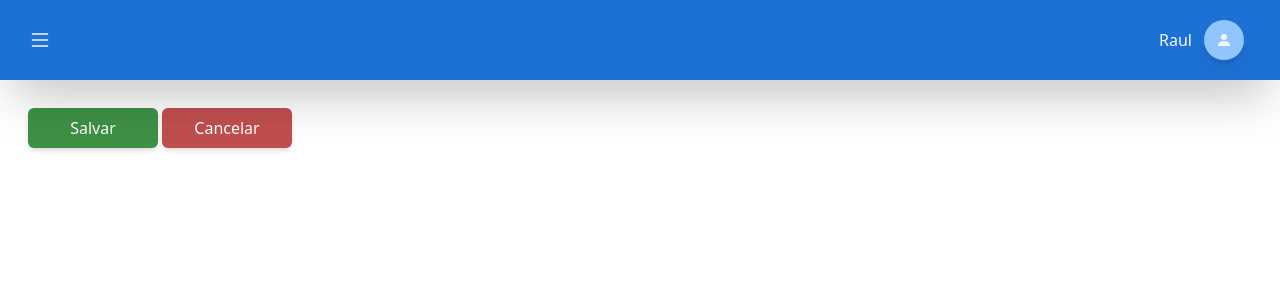
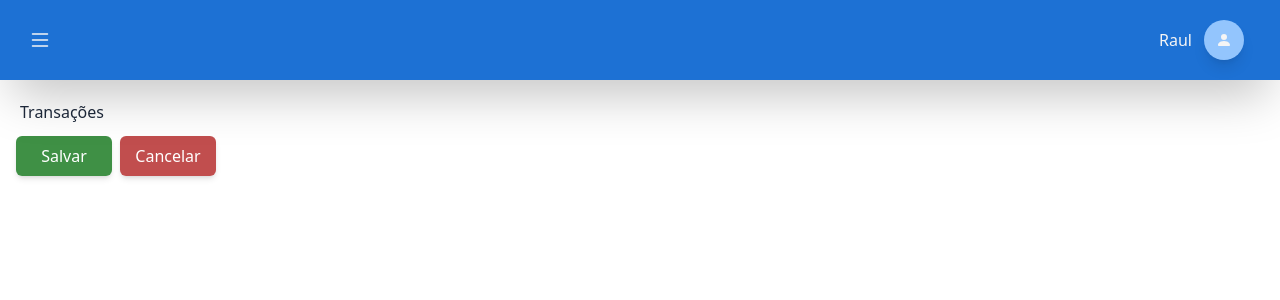
Before and after one commit to Raul26-tech/As-Money, a React (Create React App) app: page /transactions/form in a window 1280 px wide. Shown: the top 300 px of the page. Built offline with nearby package versions, Linux system fonts and the light colour scheme.

Commit message:
Ajustando Layout do componente HeaderTopForm

```diff
--- a/src/components/Button/index.tsx
+++ b/src/components/Button/index.tsx
@@ -23,9 +23,9 @@ export default function Button({
     ...rest
 }: IButtonProps) {
     return (
-        <div className="w-[10rem] md:w-full flex">
+        <div className="flex">
             <button
-                className={`w-full flex justify-center items-center p-2 rounded-md text-white font-normal shadow-md ${COLORS[pattern]} ${addClassName}`}
+                className={`w-[6rem] flex justify-center items-center p-2 rounded-md text-white font-normal shadow-md ${COLORS[pattern]} ${addClassName}`}
                 onClick={onCancel}
                 {...rest}
             >
--- a/src/components/HeaderTopForm/index.tsx
+++ b/src/components/HeaderTopForm/index.tsx
@@ -25,22 +25,21 @@ export default function HeaderTopForm({
 }: IHeaderFormProps) {
     return (
         <>
-            <div className="grid grid-cols-4 w-full h-[5rem]">
-                <div className="flex grid-cols-4 space-x-1 m-7 justify-start items-center">
+            <section className="flex flex-col m-3 p-1">
+                <div className="p-1 text-md text-slate-800">
+                    <span>{titleSection}</span>
+                </div>
+                <div className="flex space-x-2 mt-2">
                     {modeSave && (
-                        <Button
-                            pattern="success"
-                            type="submit"
-                            onClick={onHandleSave}
-                        >
+                        <Button pattern="success" type="submit">
                             Salvar
                         </Button>
                     )}
                     {modeEdit && (
                         <Button
-                            pattern="success"
+                            pattern="edit"
+                            onClick={onHandleEdit}
                             type="button"
-                            onClick={onHandleEdit}
                         >
                             Editar
                         </Button>
@@ -48,8 +47,8 @@ export default function HeaderTopForm({
                     {modeRemove && (
                         <Button
                             pattern="cancel"
+                            onClick={onHandleRemove}
                             type="button"
-                            onClick={onHandleRemove}
                         >
                             Excluir
                         </Button>
@@ -57,14 +56,14 @@ export default function HeaderTopForm({
                     {modeCancel && (
                         <Button
                             pattern="cancel"
+                            onClick={onHandleCancel}
                             type="button"
-                            onClick={onHandleCancel}
                         >
                             Cancelar
                         </Button>
                     )}
                 </div>
-            </div>
+            </section>
         </>
     );
 }
--- a/src/pages/MonthlyValues/form.tsx
+++ b/src/pages/MonthlyValues/form.tsx
@@ -19,6 +19,7 @@ export default function FormMonthlyValues() {
     return (
         <Content>
             <HeaderTopForm
+                titleSection="Transações"
                 modeSave={
                     mode === 'insert' || mode === 'edit' || mode === 'remove'
                 }
```
